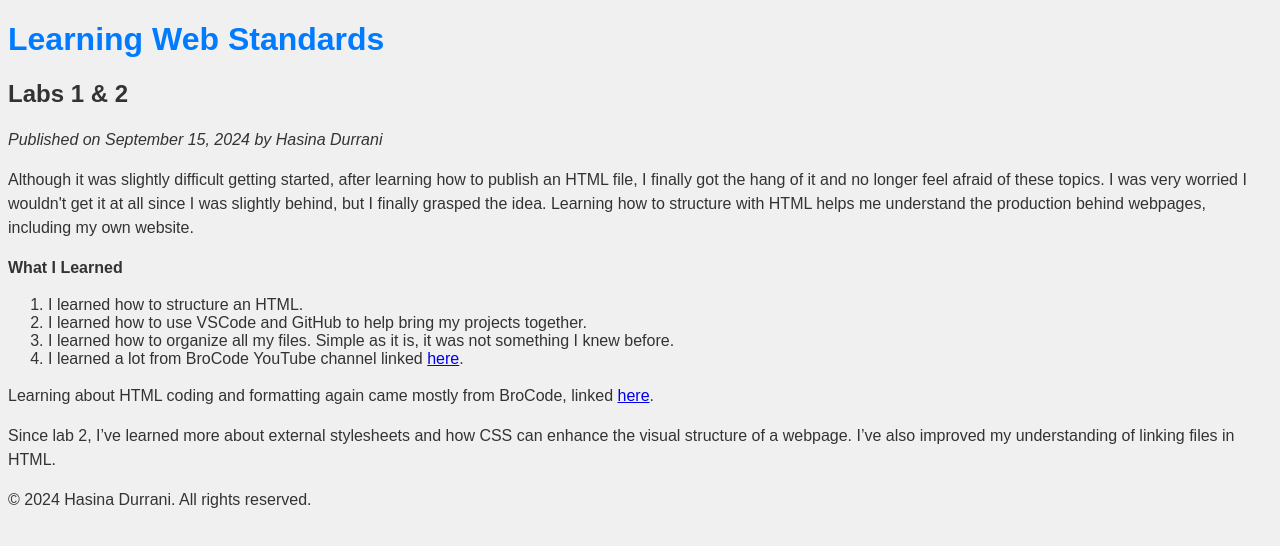
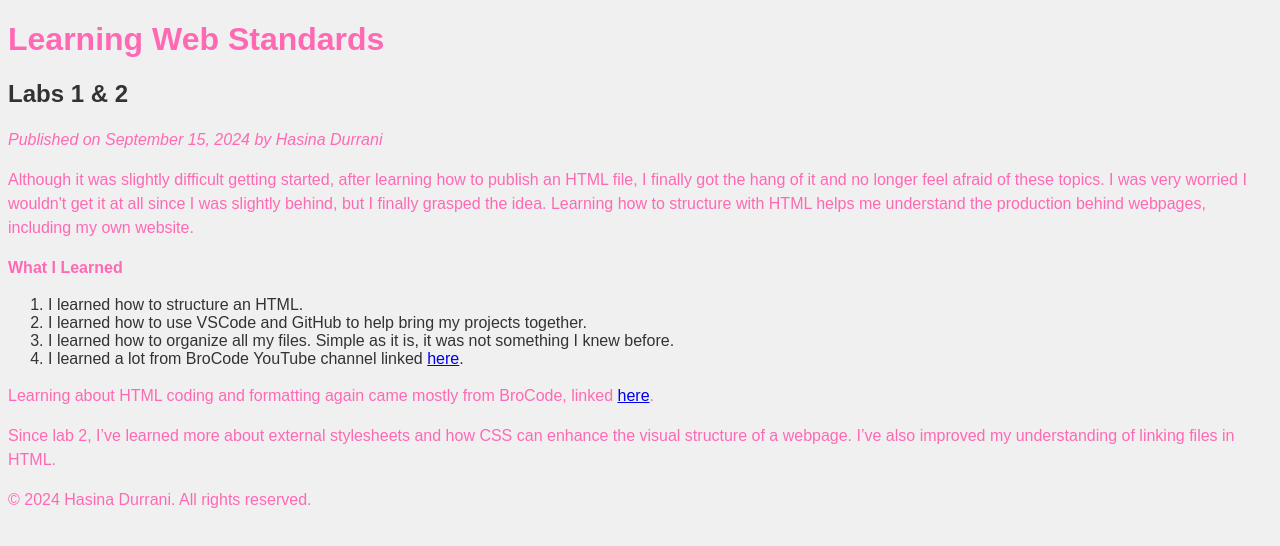
Before and after one commit to HasinaDurrani/CSIT121, a plain HTML site: page index.html in a window 1280 px wide. Drawn offline with Linux system fonts and the light colour scheme.

Commit message:
Add files via upload

```diff
--- a/style.css
+++ b/style.css
@@ -4,9 +4,10 @@ body {
     color: #333;
 }
 h1 {
-    color: #007BFF;
+    color: #FF69B4; /* Light pink my fav */
 }
 p {
     font-size: 16px;
     line-height: 1.5;
+    color: #FF69B4; /* Light pink paragraphs */
 }
```
